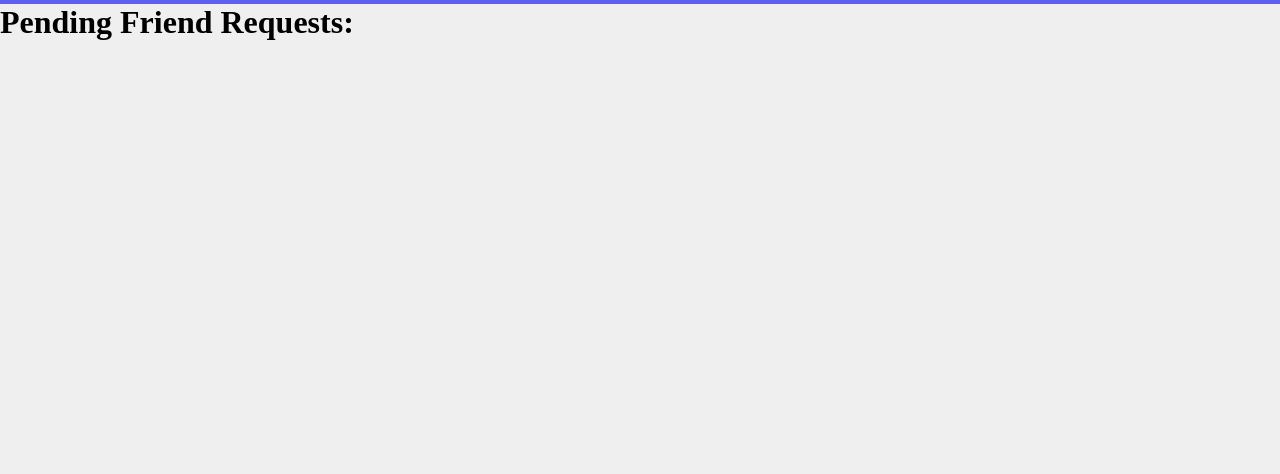
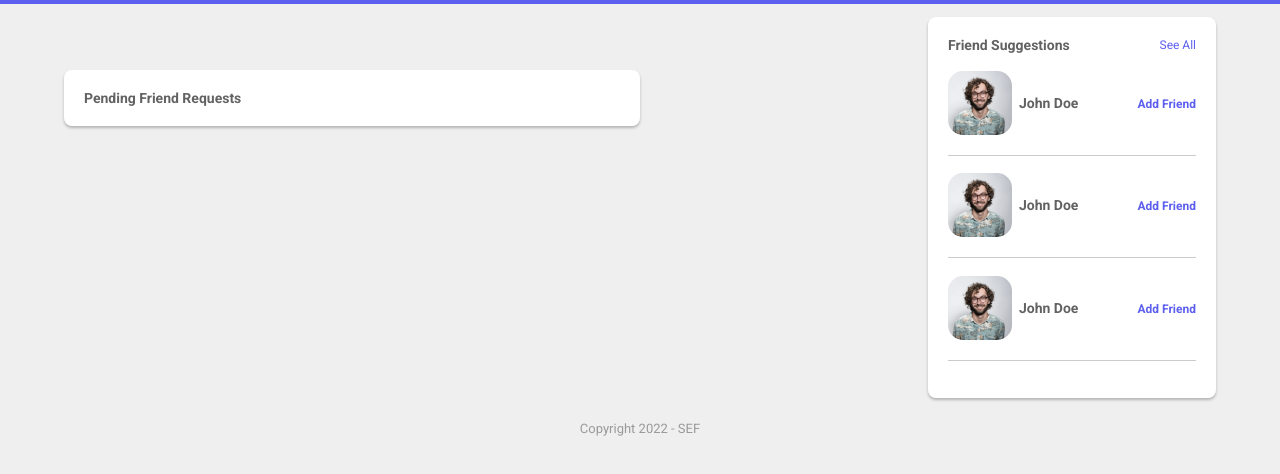
Before and after one commit to laurena-fayad/Facebook-Frontend, a plain HTML site: page friend_requests.html in a window 1280 px wide. Shown: the part 50-524 px from the top of the page. Drawn offline with nearby package versions, Linux system fonts and the light colour scheme; no server answers.

Commit message:
Added css to view friend requests page

```diff
--- a/friend_requests.css
+++ b/friend_requests.css
@@ -7,6 +7,7 @@
 
 body{
     background: #efefef;
+    font-family: 'Roboto', sans-serif;
 }
 
 nav{
@@ -89,3 +90,152 @@ nav{
     top:0;
     right:0;
 }
+
+.container{
+    display: flex;
+    justify-content: space-between;
+    padding: 13px 5%;
+}
+
+.request{
+    display: flex;
+    font-size: 14px;
+    margin-bottom: 5%;
+    margin-top: 5%;
+    justify-content: space-between;
+    align-items: center;
+}
+
+.request img{
+    border-radius: 15px;
+    width: 5vw;
+}
+
+.request a{
+    text-decoration: none;
+    font-weight: 600;
+}
+
+.left-request{
+    display: flex;
+    align-items: center;
+    width: 60%;
+}
+
+.left-request h2{
+    margin-left: 4%;
+}
+
+.friend-requests{
+    flex-basis: 50%;
+    position: sticky;
+    align-self: flex-start;
+    top:15%;
+    background-color: #fff;
+    padding: 20px;
+    border-radius: 8px;
+    color: #626262;
+    box-shadow: 0px 2px 3px rgba(0, 0, 0, 0.25);
+}
+
+.friend-requests h2{
+    font-weight: 600;
+    font-size: 16px;
+    padding-bottom: 5%;
+    font-family: 'Roboto', sans-serif;
+}
+
+#accept-btn{
+    padding: 5px 10px;
+    color: #fff;
+    background: #5D5FEF;
+    border-radius: 4px;
+    border:none;
+    margin-right: 10px;
+}
+#accept-btn:hover{
+    filter: brightness(110%);
+}
+
+#ignore-btn{
+    padding: 5px 10px;
+    color: #5D5FEF;
+    background: #fff;
+    border-radius: 4px;
+    border:1px solid #5D5FEF;
+}
+#ignore-btn:hover{
+    filter: brightness(110%);
+}
+
+.friend-suggestions{
+    flex-basis: 25%;
+    position: sticky;
+    align-self: flex-start;
+    background-color: #fff;
+    padding: 20px;
+    border-radius: 8px;
+    color: #626262;
+    box-shadow: 0px 2px 3px rgba(0, 0, 0, 0.25);
+}
+
+.friend-suggestions-title{
+    display: flex;
+    align-items: center;
+    justify-content: space-between;
+    margin-bottom: 18px;
+}
+
+.friend-suggestions-title h4, h3{
+    font-weight: 600;
+    font-size: 14px;
+    font-family: 'Roboto', sans-serif;
+}
+
+.friend-suggestions-title a, .suggestion a{
+    text-decoration: none;
+    color: #5D5FEF;
+    font-size: 12px;
+    font-family: 'Roboto', sans-serif;
+    font-weight: 400;
+}
+
+.suggestion{
+    display: flex;
+    font-size: 14px;
+    margin-bottom: 20px;
+    justify-content: space-between;
+    align-items: center;
+}
+
+.suggestion img{
+    border-radius: 15px;
+    width: 5vw;
+}
+
+.suggestion a{
+    text-decoration: none;
+    font-weight: 600;
+}
+
+.left-suggestion{
+    display: flex;
+    align-items: center;
+    width: 70%;
+}
+
+.left-suggestion h3{
+    margin-left: 4%;
+}
+
+.separation{
+    border-bottom: 1px solid #ccc;
+    margin-bottom: 7%;
+}
+
+.footer{
+    text-align: center;
+    color: #9a9a9a;
+    padding: 10px 0 20px;
+    font-size: 13px;
+}
--- a/friend_requests.html
+++ b/friend_requests.html
@@ -27,12 +27,59 @@
         </div>
     </nav>
 
-    <div class="results">
-        <h1> Pending Friend Requests:</h1>
-        <ul id="requests">
-        </ul>
+    <div class="container">
+        <div class="friend-requests">
+            <h3> Pending Friend Requests</h1>
+            <div id="requests">
+            </div>
+        </div>
 
+        <div class="friend-suggestions">
+            <div class="friend-suggestions-title">
+                <h4> Friend Suggestions </h4>
+                <a id="friend-suggestions-page" href="#"> See All</a>
+            </div>
+
+            <div class="suggestion">
+                <div class="left-suggestion">
+                    <img src="assets/profile-pic.png">
+                    <h3>John Doe</h3>
+                    </div>
+                    <div class="right-suggestion">
+                        <a class="add-friend-btn" href="#">Add Friend</a>
+                    </div>
+                </div>
+                <div class="separation"></div>
+
+                <div class="suggestion">
+                    <div class="left-suggestion">
+                        <img src="assets/profile-pic.png">
+                        <h3>John Doe</h3>
+                    </div>
+                    <div class="right-suggestion">
+                        <a class="add-friend-btn" href="#">Add Friend</a>
+                    </div>
+                </div>
+                <div class="separation"></div>
+
+                <div class="suggestion">
+                    <div class="left-suggestion">
+                        <img src="assets/profile-pic.png">
+                        <h3>John Doe</h3>
+                    </div>
+                    <div class="right-suggestion">
+                        <a class="add-friend-btn" href="#">Add Friend</a>
+                    </div>
+                </div>
+                <div class="separation"></div>
+            </div>
+        </div>
     </div>
+
+    <div class="footer">
+        <p>Copyright 2022 - SEF</p>
+    </div>
+
 
     <script src="https://cdn.jsdelivr.net/npm/axios/dist/axios.min.js"></script>
     <script src="friend_requests.js"></script>
--- a/friend_requests.js
+++ b/friend_requests.js
@@ -17,6 +17,7 @@ axios.get(friend_requests_api).then(response => {
     for (let i = 0; i<data.length; i++){
         let request = `${data[i].fname}` + " " + `${data[i].lname}`
         let requestID = `${data[i].id}`
-        document.getElementById("requests").innerHTML += "<li>" +" " + requestID+" "+ request + "</li>"
+        let string = "<div class=request><div class=left-request><img src=assets/profile-pic.png><h2>"+request+"</h2></div><div class=right-request><button id=accept-btn type=button>Accept</button><button id=ignore-btn type=button>Ignore</button></div></div>"
+        document.getElementById("requests").innerHTML += string
     }
 })
```
Also changed, not shown: homepage-style.css (+16 -0 lines), homepage.html (+1 -1 lines).
